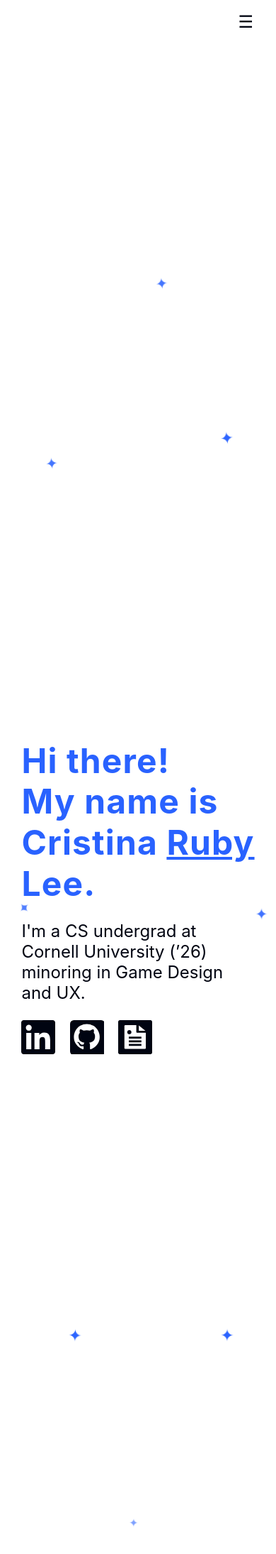
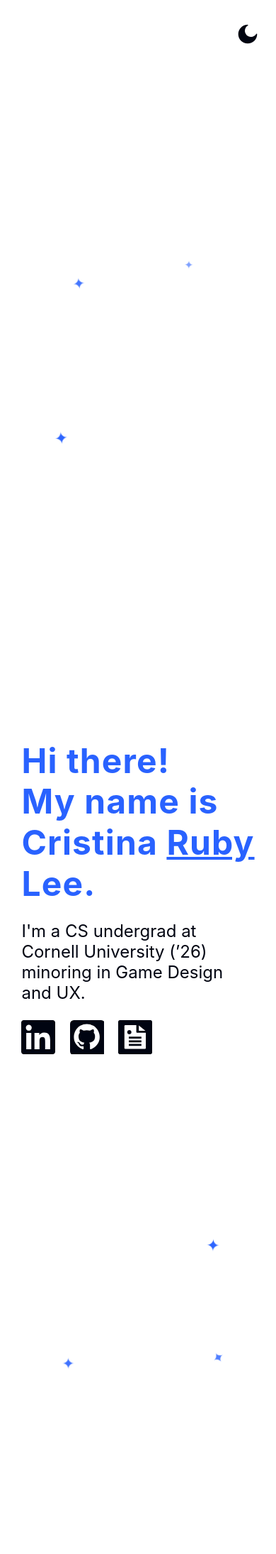
Before and after one commit to cristinarubylee/portfolio-website, a Flask app: page / in a window 390 px wide. Shown: the top 2189 px of the page at 71% size. Run offline with Flask 2, Linux system fonts and the light colour scheme; some libraries are stand-ins or nearby versions.

Commit message:
Clean up code, change nav to theme toggle only, reposition sparkles

```diff
--- a/static/script.js
+++ b/static/script.js
@@ -1,15 +1,13 @@
-function toggleMenu() {
-  const nav = document.querySelector('.nav ul');
-  nav.classList.toggle('show');
-}
-
-function toggleDarkMode() {
-  console.log("trying to switch!");
+function toggleTheme() {
+  event?.preventDefault();
   const html = document.documentElement;
   html.classList.toggle('dark');
 
   const isDark = html.classList.contains('dark');
   localStorage.setItem('theme', isDark ? 'dark' : 'light');
+
+  document.getElementById('icon-sun').classList.toggle('hidden', isDark);
+  document.getElementById('icon-moon').classList.toggle('hidden', !isDark);
 }
 
 
@@ -19,10 +17,6 @@ window.addEventListener('DOMContentLoaded', () => {
     document.documentElement.classList.toggle('dark', savedTheme === 'dark');
   }
 });
-
-window.onbeforeunload = function () {
-  window.scrollTo(0,0);
-};
 
 document.addEventListener('DOMContentLoaded', function() {
   const form = document.getElementById('contactForm');
@@ -55,133 +49,3 @@ document.addEventListener('DOMContentLoaded', function() {
       });
   }
 });
-
-// Code for scrolling through sections with mouse and arrow keys
-// document.addEventListener('wheel', handleScroll, { passive: false });
-// document.addEventListener('keydown', handleKeyDown);
-
-// let touchStartY = 0;
-// let touchEndY = 0;
-// const minSwipeDistance = 50;
-// document.addEventListener('touchstart', handleTouchStart, { passive: true });
-// document.addEventListener('touchend', handleTouchEnd, { passive: false });
-// document.addEventListener('touchmove', (event) => {
-//   if (isSwiping && !isInteractiveElement(event.target)) {
-//     event.preventDefault();
-//   }
-// }, { passive: false });
-
-// let isScrolling = false;
-// let isSwiping = false;
-// let currentSection = "top";
-// let isCentered = true;
-// const sectionOrder = ["top", "portfolio", "contact"];
-
-// function handleTouchStart(event) {
-//   if (isInteractiveElement(event.target)) {
-//     return;
-//   }
-//   touchStartY = event.touches[0].clientY;
-//   isSwiping = true;
-// }
-
-// function handleTouchEnd(event) {
-//   if (isScrolling) {
-//     event.preventDefault();
-//     return;
-//   }
-
-//   touchEndY = event.changedTouches[0].clientY;
-//   const swipeDistance = touchStartY - touchEndY;
-
-//   // Only trigger if swipe distance is significant enough
-//   if (Math.abs(swipeDistance) < minSwipeDistance) {
-//     return;
-//   }
-
-//   const direction = swipeDistance > 0 ? 1 : -1;
-//   navigateToSection(direction, event);
-// }
-
-// function isInteractiveElement(element) {
-//   // Check if element or any parent is interactive
-//   const interactiveSelectors = 'a, button, input, textarea, select, [onclick], .clickable, svg, path';
-//   return element.closest(interactiveSelectors) !== null;
-// }
-
-// function handleScroll(event) {
-//   if (isScrolling) {
-//     event.preventDefault();
-//     return;
-//   }
-//   const direction = event.deltaY > 0 ? 1 : -1;
-//   navigateToSection(direction, event);
-// }
-
-// function handleKeyDown(event) {
-//   if (event.key !== 'ArrowUp' && event.key !== 'ArrowDown') {
-//     return;
-//   }
-
-//   if (isScrolling) {
-//     event.preventDefault();
-//     return;
-//   }
-
-//   const direction = event.key === 'ArrowDown' ? 1 : -1;
-//   navigateToSection(direction, event);
-// }
-
-// function navigateToSection(direction, event) {
-//   const currentIndex = sectionOrder.indexOf(currentSection);
-//   const nextIndex = currentIndex + direction;
-
-//   if (nextIndex < 0 || nextIndex >= sectionOrder.length) {
-//     isCentered = false;
-//     return;
-//   }
-
-//   event.preventDefault();
-//   const nextSection = isCentered ? sectionOrder[nextIndex] : currentSection;
-//   isScrolling = true;
-
-//   smoothScroll(event, nextSection, () => {
-//     currentSection = nextSection;
-//     isScrolling = false;
-//     isCentered = true;
-//   });
-// }
-
-// function smoothScroll(event, sectionId, callback) {
-//   event.preventDefault();
-
-//   if (sectionId == 'top'){
-//     window.scrollTo({ top: 0, behavior: 'smooth' });
-//   } else {
-//     const section = document.getElementById(sectionId);
-//     if (section) {
-//         section.scrollIntoView({ behavior: 'smooth' });
-//     }
-//   }
-
-//   if (callback && typeof callback === 'function') {
-//     detectScrollEnd(callback);
-//   }
-// }
-
-// function detectScrollEnd(callback) {
-//   let lastScrollTop = window.pageYOffset;
-
-//   function checkScrollEnd() {
-//     const currentScrollTop = window.pageYOffset;
-
-//     if (currentScrollTop === lastScrollTop) {
-//       callback();
-//     } else {
-//       lastScrollTop = currentScrollTop;
-//       setTimeout(checkScrollEnd, 20);
-//     }
-//   }
-
-//   setTimeout(checkScrollEnd, 80);
-// }
--- a/static/style.css
+++ b/static/style.css
@@ -1,7 +1,7 @@
 /* General Styles */
 :root {
   --bg: #ffffff;
-  --bg-secondary: #e1e1e1;
+  --bg-secondary: #F7F3E8;
   --text: #000411;
   --accent: #2962FF;
   --accent-secondary: #ff2b5d;
@@ -15,7 +15,6 @@
   --accent-secondary: #FF3B3B;
 }
 
-
 body {
   font-family: 'Inter', 'Manrope', 'Poppins', sans-serif;
   margin: 0;
@@ -24,7 +23,7 @@ body {
   background-color: var(--bg);
   color: var(--text);
   overflow-x: hidden;
-  scroll-behavior: smooth;
+  scroll-behavior: auto;
 }
 
 a {
@@ -41,46 +40,34 @@ section {
   scroll-snap-align: start;
 }
 
-/* Nav Styles */
-.nav {
-  background-color: var(--bg);
-  margin-left: auto;
-  width: fit-content;
+#theme-toggle {
+  display: flex;
   position: fixed;
-  top: 10%;
-  right: 1rem;
-  padding: 1rem;
-  border-radius: 200px;
+  top: 2rem;
+  right: 2rem;
   z-index: 999;
-  float: left;
+  cursor: pointer;
+  /* background-color: var(--accent-secondary); */
+  padding: 0.5rem;
+  border-radius: 10px;
 }
 
-.nav ul {
-  display: flex;
-  flex-direction: column;
-  align-items: flex-end;
-  list-style: none;
-  text-align: right;
-  gap: 1rem;
-  margin: 0;
-  padding: 0;
+#theme-toggle svg {
+  width: clamp(20px, 5vw, 40px);
+  height: auto;
+  color: var(--text)
 }
 
-.nav ul li a {
-  color: var(--text);
+#icon-sun {
+  display: none;
 }
 
+.dark #icon-sun {
+  display: unset;
+}
 
-/* Menu Toggle for Small Screens */
-.menu-toggle {
+.dark #icon-moon {
   display: none;
-  font-size: 1.5rem;
-  cursor: pointer;
-  color: var(--text);
-  margin: 0 auto;
-  padding: 0;
-  background: none;
-  border: none;
 }
 
 /* Hero Section */
@@ -179,58 +166,44 @@ section {
 
 .sparkle:nth-child(1) {
   top: 15%;
-  left: 50%;
+  left: 20%;
   animation-delay: -0.2s;
   animation-duration: 4s;
 }
 
 .sparkle:nth-child(2) {
   top: 25%;
-  left: 75%;
+  left: 15%;
   animation-delay: -1.1s;
   animation-duration: 3.5s;
 }
 
 .sparkle:nth-child(3) {
-  top: 50%;
-  left: 85%;
+  top: 75%;
+  left: 15%;
   animation-delay: -0.7s;
   animation-duration: 4.2s;
 }
 
 .sparkle:nth-child(4) {
-  top: 75%;
-  left: 75%;
-  animation-delay: -1.8s;
-  animation-duration: 3.7s;
-}
-
-.sparkle:nth-child(5) {
-  top: 85%;
-  left: 50%;
+  top: 15%;
+  left: 70%;
   animation-delay: -0.4s;
   animation-duration: 4.6s;
 }
 
-.sparkle:nth-child(6) {
-  top: 75%;
-  left: 20%;
+.sparkle:nth-child(5) {
+  top: 70%;
+  left: 70%;
   animation-delay: -2.3s;
   animation-duration: 3.9s;
 }
 
-.sparkle:nth-child(7) {
-  top: 50%;
-  left: 5%;
-  animation-delay: -1.3s;
-  animation-duration: 4.1s;
-}
-
-.sparkle:nth-child(8) {
-  top: 25%;
-  left: 10%;
-  animation-delay: -0.9s;
-  animation-duration: 4.4s;
+.sparkle:nth-child(6) {
+  top: 75%;
+  left: 75%;
+  animation-delay: -0.7s;
+  animation-duration: 2.5s;
 }
 
 @keyframes float {
@@ -266,13 +239,8 @@ section {
   justify-content: center;
 }
 
-/* .portfolio-section div {
-  box-sizing: content-box;
-  width: clamp(200px, 50vw, 400px);
-} */
-
 .portfolio-section h2 {
-  font-size: 2rem;
+  font-size: clamp(3rem, 2vw, 5rem);
   margin: 0px;
   margin-bottom: 2rem;
   text-align: center;
@@ -297,13 +265,14 @@ section {
 }
 
 .portfolio-card {
+  background-color: var(--bg);
   width: clamp(250px, 50vw, 350px);
-  height: auto;
   padding: 1rem;
-  box-shadow: 0 4px 6px rgba(0, 0, 0, 0.1);
   text-align: center;
   transform: scale(0.5);
   transition: transform 0.3s ease;
+  border-radius: 5%;
+  margin-bottom: 1rem;
 }
 
 a.is-selected .portfolio-card {
@@ -311,7 +280,7 @@ a.is-selected .portfolio-card {
 }
 
 .portfolio-card img {
-  max-width: 100%;
+  width: 100%;
   border-radius: 30px;
   margin-bottom: 1rem;
 }
@@ -408,48 +377,17 @@ a.is-selected .portfolio-card {
     scroll-behavior: smooth;
   }
 
-  .nav {
-    top: 0%;
-    flex-wrap: nowrap;
-    background-color: #00000000;
+  .container {
+    scroll-snap-type: y mandatory;
   }
 
-  .header-logo {
-    flex: 1;
+  #theme-toggle {
+    top: 1.5rem;
+    right: 1rem;
   }
 
-  .header-logo img {
-    width: 30px;
-  }
-
-  .nav ul {
-    display: none;
-    flex-direction: column;
-    background-color: var(--bg);
-    width: fit-content;
-    position: absolute;
-    top: 100%;
-    right: 1rem;
-    text-align: center;
-  }
-
-  .nav ul.show {
-    display: flex;
-  }
-
-  .nav ul li a {
-    display: block;
-    padding: 1rem;
-    font-size: 1rem;
-    color: var(--text);
-  }
-
-  .nav ul li a:hover {
-    background-color: var(--bg-secondary);
-  }
-
-  .menu-toggle {
-    display: block;
+  #theme-toggle svg {
+    width: 2rem;
   }
 
   .hero {
@@ -463,4 +401,8 @@ a.is-selected .portfolio-card {
   .hero-text svg{
     width: 3rem;
   }
+
+  .portfolio-section h2{
+    font-size: 3rem;
+  }
 }
--- a/templates/index.html
+++ b/templates/index.html
@@ -10,37 +10,6 @@
     <link rel="stylesheet" href="https://unpkg.com/flickity@2/dist/flickity.min.css">
 </head>
 <body>
-    <!-- Header Section -->
-    <!-- <header class="header">
-        <div class="header-logo">
-            <a href="" onclick="smoothScroll(event, 'top')">
-                <img src="{{ url_for('static', filename='images/ruby.png') }}" alt="Logo featuring a leaf design with the initials 'C R L' placed within the leaf's shape.">
-            </a>
-        </div>
-        <div class="menu-toggle" onclick="toggleMenu()">
-            &#9776;
-        </div>
-        <nav class="nav">
-            <ul>
-                <li><a href="" onclick="smoothScroll(top, 'portfolio')">Back to Top</a></li>
-                <li><a href="" onclick="smoothScroll(event, 'portfolio')">Projects</a></li>
-                <li><a href="" onclick="smoothScroll(event, 'contact')">Contact</a></li>
-                <li><a href="https://www.linkedin.com/in/cristina-lee-b6a333242/">LinkedIn</a></li>
-                <li><button onclick="toggleDarkMode()">Switch</button></li>
-            </ul>
-        </nav>
-    </header> -->
-
-    <nav class="nav">
-        <div class="menu-toggle" onclick="toggleMenu()">&#9776;</div>
-        <ul>
-            <li><a href="" onclick="smoothScroll(event, 'top')">Back to Top</a></li>
-            <li><a href="" onclick="smoothScroll(event, 'portfolio')">Projects</a></li>
-            <li><a href="" onclick="smoothScroll(event, 'contact')">Contact</a></li>
-            <li><button onclick="toggleDarkMode()">Switch</button></li>
-        </ul>
-    </nav>
-
     <div class="container">
         <!-- Hero Section -->
         <section id="hero" class="hero-section">
@@ -50,8 +19,39 @@
             <div class="sparkle"></div>
             <div class="sparkle"></div>
             <div class="sparkle"></div>
-            <div class="sparkle"></div>
-            <div class="sparkle"></div>
+
+            <div id="theme-toggle" onclick="toggleTheme()">
+                <svg id="icon-sun" class="w-6 h-6" xmlns="http://www.w3.org/2000/svg" fill="none" viewBox="0 0 64 64">
+                    <title>Light Mode</title>
+                    <g>
+                        <circle fill-rule="evenodd" clip-rule="evenodd" fill="currentColor" cx="32.003" cy="32.005" r="16.001"/>
+                        <path fill-rule="evenodd" clip-rule="evenodd" fill="currentColor" d="M12.001,31.997c0-2.211-1.789-4-4-4H4c-2.211,0-4,1.789-4,4
+                            s1.789,4,4,4h4C10.212,35.997,12.001,34.208,12.001,31.997z"/>
+                        <path fill-rule="evenodd" clip-rule="evenodd" fill="currentColor" d="M12.204,46.139l-2.832,2.833c-1.563,1.562-1.563,4.094,0,5.656
+                            c1.562,1.562,4.094,1.562,5.657,0l2.833-2.832c1.562-1.562,1.562-4.095,0-5.657C16.298,44.576,13.767,44.576,12.204,46.139z"/>
+                        <path fill-rule="evenodd" clip-rule="evenodd" fill="currentColor" d="M32.003,51.999c-2.211,0-4,1.789-4,4V60c0,2.211,1.789,4,4,4
+                            s4-1.789,4-4l-0.004-4.001C36.003,53.788,34.21,51.999,32.003,51.999z"/>
+                        <path fill-rule="evenodd" clip-rule="evenodd" fill="currentColor" d="M51.798,46.143c-1.559-1.566-4.091-1.566-5.653-0.004
+                            s-1.562,4.095,0,5.657l2.829,2.828c1.562,1.57,4.094,1.562,5.656,0s1.566-4.09,0-5.656L51.798,46.143z"/>
+                        <path fill-rule="evenodd" clip-rule="evenodd" fill="currentColor" d="M60.006,27.997l-4.009,0.008
+                            c-2.203-0.008-3.992,1.781-3.992,3.992c-0.008,2.211,1.789,4,3.992,4h4.001c2.219,0.008,4-1.789,4-4
+                            C64.002,29.79,62.217,27.997,60.006,27.997z"/>
+                        <path fill-rule="evenodd" clip-rule="evenodd" fill="currentColor" d="M51.798,17.859l2.828-2.829c1.574-1.566,1.562-4.094,0-5.657
+                            c-1.559-1.567-4.09-1.567-5.652-0.004l-2.829,2.836c-1.562,1.555-1.562,4.086,0,5.649C47.699,19.426,50.239,19.418,51.798,17.859z"
+                            />
+                        <path fill-rule="evenodd" clip-rule="evenodd" fill="currentColor" d="M32.003,11.995c2.207,0.016,4-1.789,4-3.992v-4
+                            c0-2.219-1.789-4-4-4c-2.211-0.008-4,1.781-4,3.993l0.008,4.008C28.003,10.206,29.792,11.995,32.003,11.995z"/>
+                        <path fill-rule="evenodd" clip-rule="evenodd" fill="currentColor" d="M12.212,17.855c1.555,1.562,4.079,1.562,5.646-0.004
+                            c1.574-1.551,1.566-4.09,0.008-5.649l-2.829-2.828c-1.57-1.571-4.094-1.559-5.657,0c-1.575,1.559-1.575,4.09-0.012,5.653
+                            L12.212,17.855z"/>
+                    </g>
+                </svg>
+                <svg id="icon-moon" class="w-6 h-6 hidden" xmlns="http://www.w3.org/2000/svg" fill="none" viewBox="0 0 24 24">
+                    <title>Dark Mode</title>
+                    <path d="M12 22C17.5228 22 22 17.5228 22 12C22 11.5373 21.3065 11.4608 21.0672 11.8568C19.9289 13.7406 17.8615 15 15.5 15C11.9101 15 9 12.0899 9 8.5C9 6.13845 10.2594 4.07105 12.1432 2.93276C12.5392 2.69347 12.4627 2 12 2C6.47715 2 2 6.47715 2 12C2 17.5228 6.47715 22 12 22Z" fill="currentColor"/>
+                </svg>
+            </div>
+
             <div class="hero-text">
                 <h1>Hi there!<br>My name is <br>Cristina <span id="ruby">Ruby</span><br> Lee.
                 </h1>
@@ -97,7 +97,7 @@
         <!-- Portfolio Section -->
         <section id="portfolio" class="portfolio-section">
             <div>
-                <h2>Projects</h2>
+                <h2>Here's a few things I've been working on...</h2>
                 <div class="portfolio-carousel" data-flickity='{ "wrapAround": true, "autoPlay": 2000 }'>
                     <a href="https://youtu.be/pu22NYmKIgE">
                         <div class="portfolio-card">
@@ -133,7 +133,7 @@
 
         <!-- Contact Section -->
         <section id="contact" class="contact-section">
-            <h2>Let's Talk :D</h2>
+            <h2>Want to talk?</h2>
             <form id="contactForm" method="post" action="/contact">
                 <label for="name">Name</label>
                 <input type="text" id="name" name="name" required>
@@ -154,7 +154,6 @@
 
     <script src="https://unpkg.com/flickity@2/dist/flickity.pkgd.min.js"></script>
     <script src="{{ url_for('static', filename='script.js') }}" defer></script>
-
 </body>
 
 </html>
```
Also changed, not shown: 1 other file.
